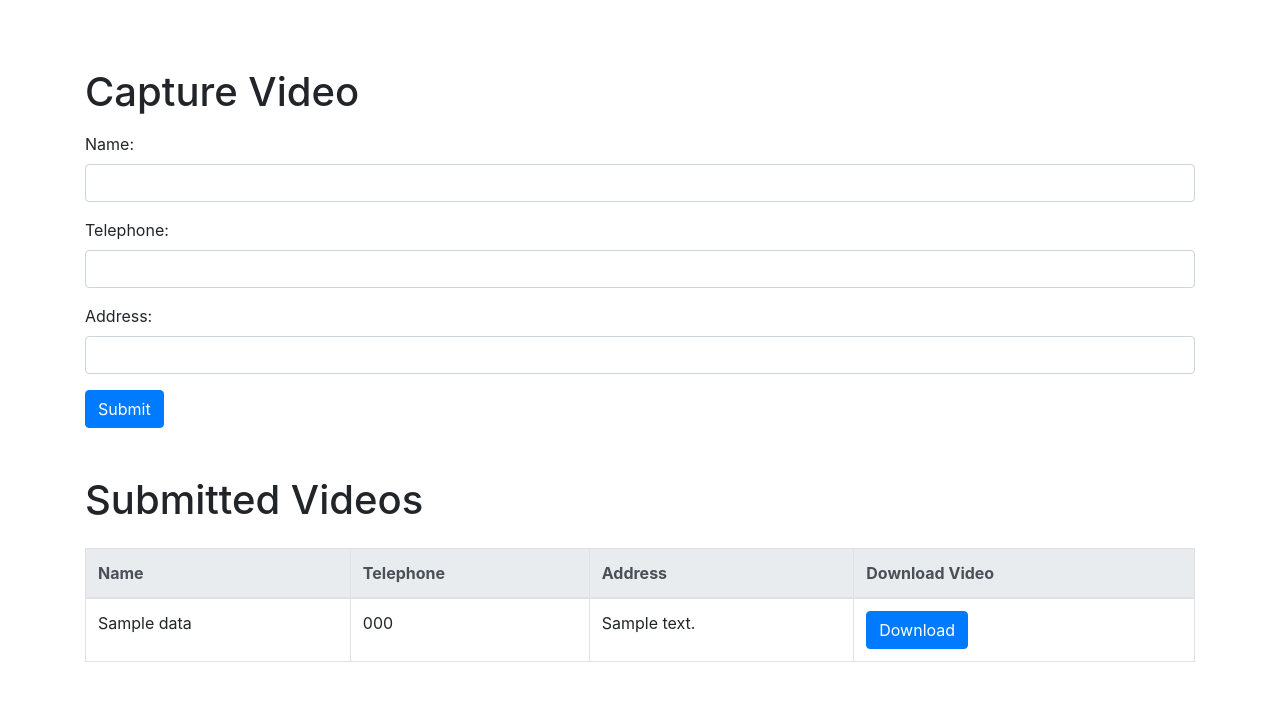
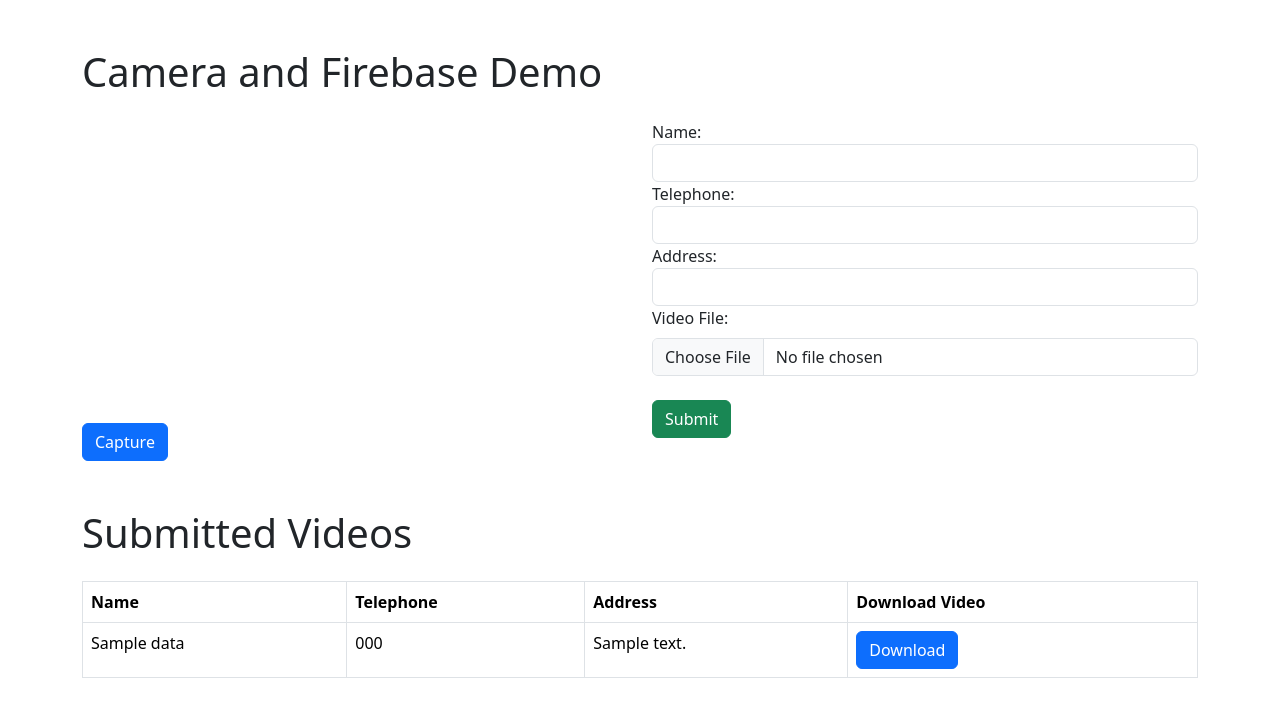
Before and after one commit to Chando0185/python_flask, a Flask app: template templates/index.html in a window 1280 px wide. Shown: the top 717 px of the page. Run offline with Flask 3, Linux system fonts and the light colour scheme; the template is opened without the code that fills it: most values are stand-ins (such as "Sample title", 1, 10 or a date in 2020); some libraries are stand-ins or nearby versions.

Commit message:
Update index.html

```diff
--- a/templates/index.html
+++ b/templates/index.html
@@ -3,33 +3,42 @@
 <head>
     <meta charset="UTF-8">
     <meta name="viewport" content="width=device-width, initial-scale=1.0">
-    <title>Video Recorder</title>
-    <!-- Bootstrap CSS -->
-    <link rel="stylesheet" href="https://stackpath.bootstrapcdn.com/bootstrap/4.5.2/css/bootstrap.min.css">
-    <style>
-        body {
-            padding: 20px;
-        }
-    </style>
+    <title>Upload Video</title>
+    <link href="https://cdn.jsdelivr.net/npm/bootstrap@5.3.0-alpha1/dist/css/bootstrap.min.css" rel="stylesheet">
 </head>
 <body>
     <div class="container">
-        <h1 class="mt-5">Capture Video</h1>
-        <form action="/submit" method="post" class="mt-3">
+        <h1 class="mt-5 mb-4">Camera and Firebase Demo</h1>
+        <div class="row">
+            <div class="col-md-6">
+                <div id="cameraContainer" class="mb-4">
+                    <video id="videoElement" class="w-100" autoplay></video>
+                </div>
+                <button id="captureButton" class="btn btn-primary">Capture</button>
+            </div>
+            <div class="col-md-6">
+                <form action="/upload" method="post" enctype="multipart/form-data">
                     <div class="form-group">
                         <label for="name">Name:</label>
                         <input type="text" class="form-control" id="name" name="name" required>
                     </div>
                     <div class="form-group">
                         <label for="telephone">Telephone:</label>
-                <input type="text" class="form-control" id="telephone" name="telephone" required>
+                        <input type="tel" class="form-control" id="telephone" name="telephone" required>
                     </div>
                     <div class="form-group">
                         <label for="address">Address:</label>
                         <input type="text" class="form-control" id="address" name="address" required>
                     </div>
-            <button type="submit" class="btn btn-primary">Submit</button>
+                    <div class="form-group">
+                        <label for="file" class="form-label">Video File:</label>
+                        <input type="file" class="form-control" id="file" name="file" accept="video/*" required>
+                    </div>
+                    <br>
+                    <button type="submit" class="btn btn-success">Submit</button>
                 </form>
+            </div>
+        </div>
     </div>
 
     <div class="container mt-5">
@@ -60,28 +69,27 @@
             </table>
         </div>
     </div>
-    <!-- Bootstrap JS and dependencies -->
-    <script src="https://code.jquery.com/jquery-3.5.1.slim.min.js"></script>
-    <script src="https://cdn.jsdelivr.net/npm/popper.js@1.16.1/dist/umd/popper.min.js"></script>
-    <script src="https://stackpath.bootstrapcdn.com/bootstrap/4.5.2/js/bootstrap.min.js"></script>
-    <!-- JavaScript for camera access -->
-    <script>
-        // Selecting the video element
-        const videoElement = document.createElement('video');
-        // Setting video constraints
-        const constraints = {
-            video: true
-        };
 
-        // Accessing the camera
-        navigator.mediaDevices.getUserMedia(constraints)
-            .then((stream) => {
-                // Attach the stream to the video element
+    <script type="module">
+        // Import the functions you need from the SDKs you need
+
+            // Capture image from camera
+        const canvas = document.createElement('canvas');
+        const videoElement = document.getElementById('videoElement');
+        canvas.width = videoElement.videoWidth;
+        canvas.height = videoElement.videoHeight;
+        canvas.getContext('2d').drawImage(videoElement, 0, 0, canvas.width, canvas.height);
+        const imageDataURL = canvas.toDataURL('image/jpeg');
+
+
+
+        // Access camera on page load
+        navigator.mediaDevices.getUserMedia({ video: true })
+            .then(stream => {
                 videoElement.srcObject = stream;
-                document.body.appendChild(videoElement);
             })
-            .catch((err) => {
-                console.error('Error accessing the camera: ', err);
+            .catch(error => {
+                console.error('Error accessing camera:', error);
             });
     </script>
 </body>
```
Lines whose indentation alone changed are shown as unchanged.
